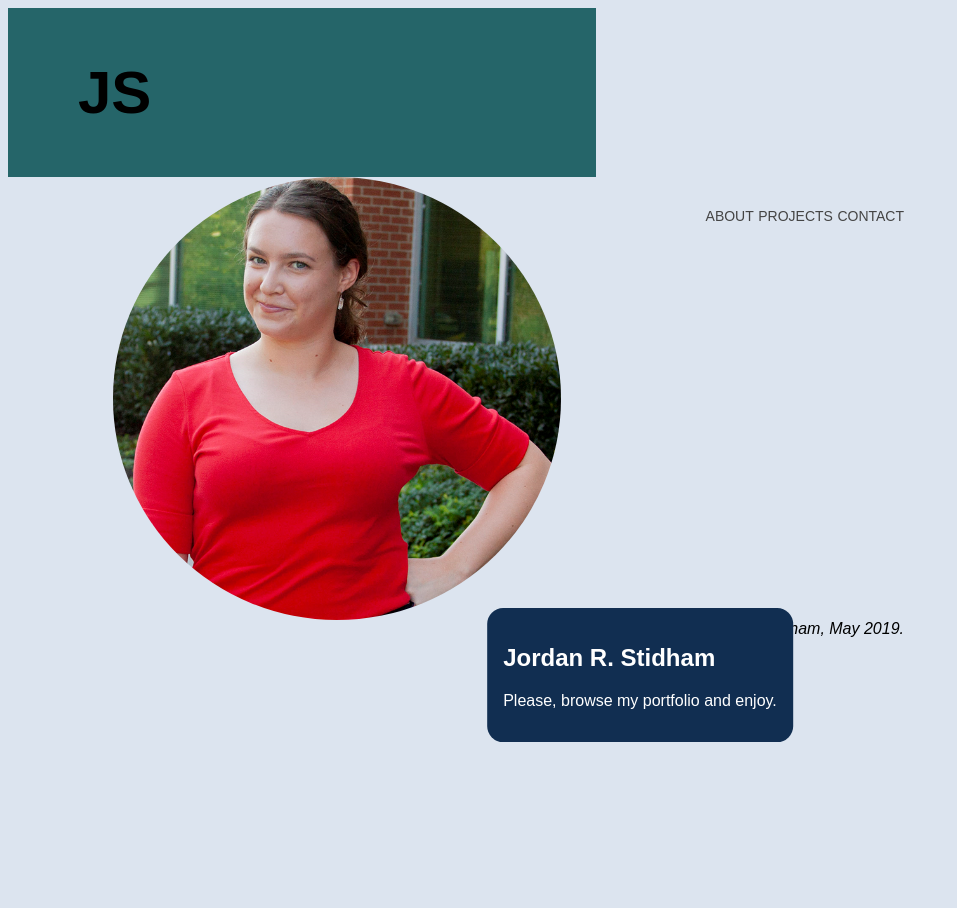
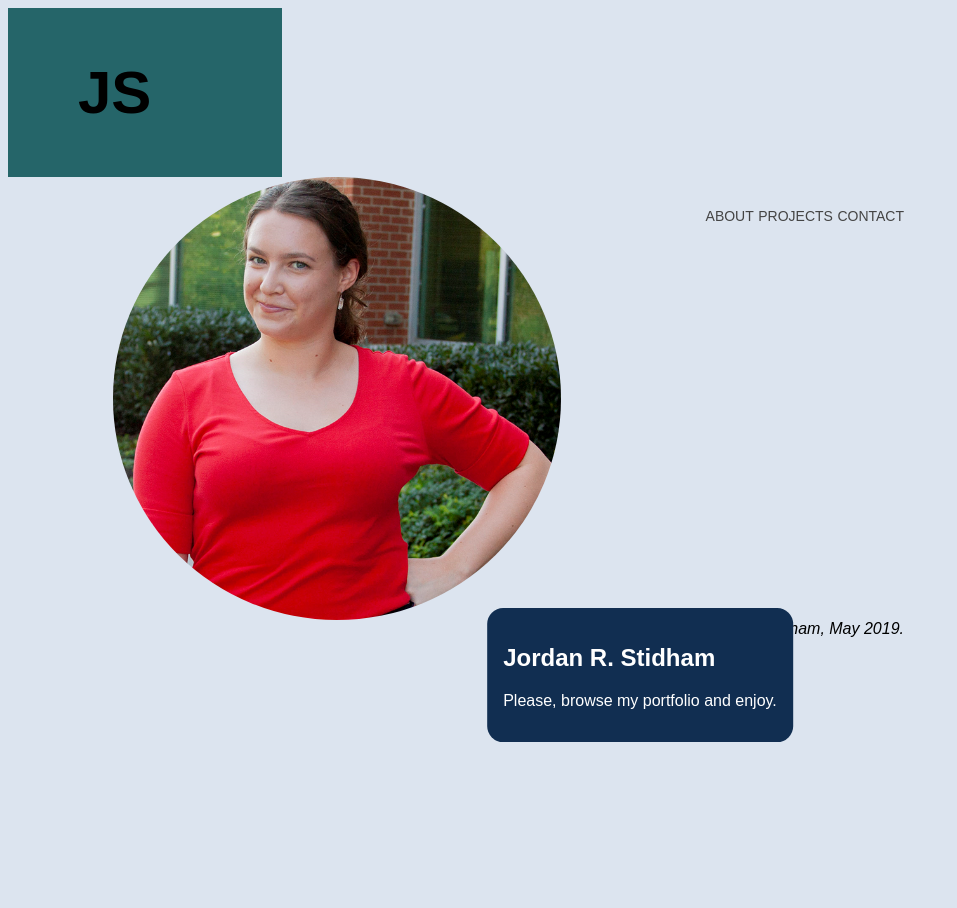
Before and after one commit to jordanstidham/PORTFOLIO, a Jekyll site: the page built from README.md, in a window 1280 px wide. Shown: the whole page, without its empty margins (0-957 px from the left). Built offline with Jekyll 4.4.1, drawn with Linux system fonts in a browser that asks for light colours; our own code applies the rules of GitHub Pages for plain Markdown files.

Commit message:
Update main.css

```diff
--- a/css/main.css
+++ b/css/main.css
@@ -14,7 +14,7 @@ body {
     color: black;
     padding: 10px 70px;
     font-size: 30px;
-    width: 50%;
+    width: 15%;
 }
 
 /*navbar style*/
```
